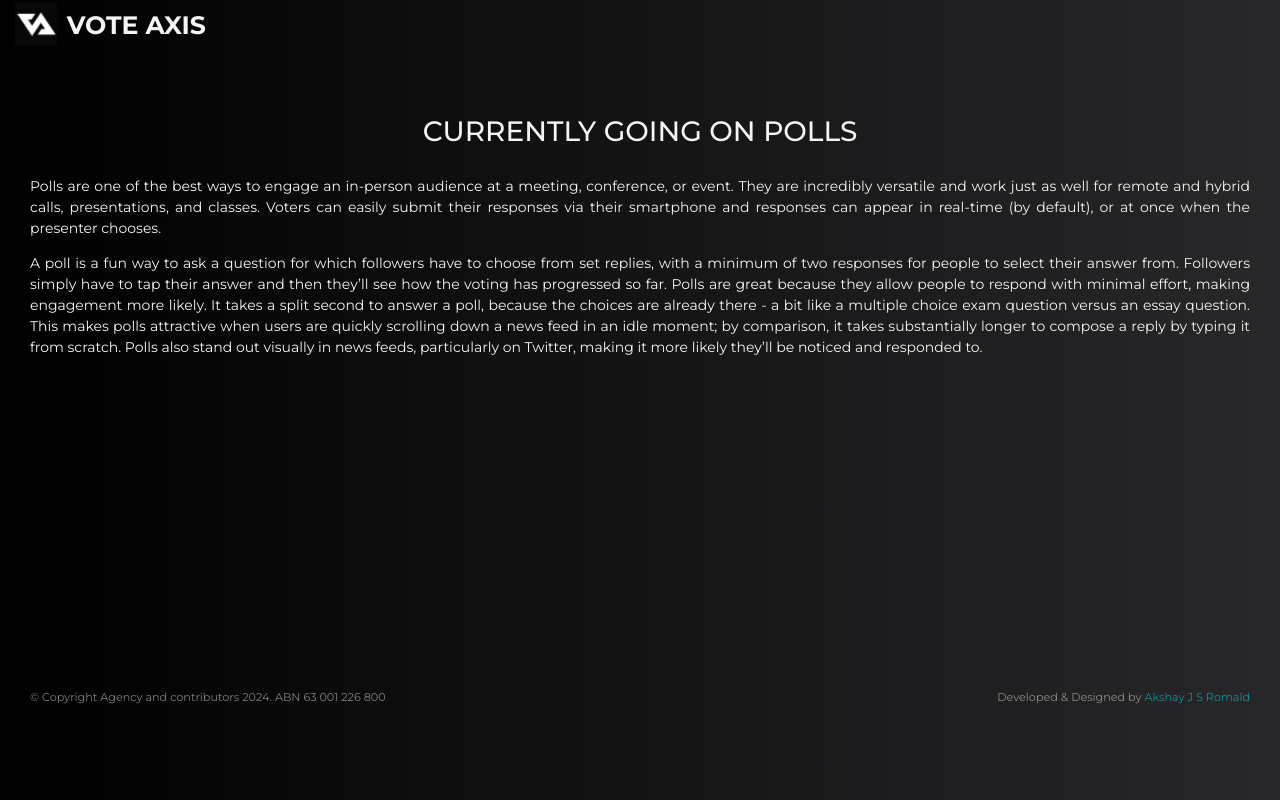
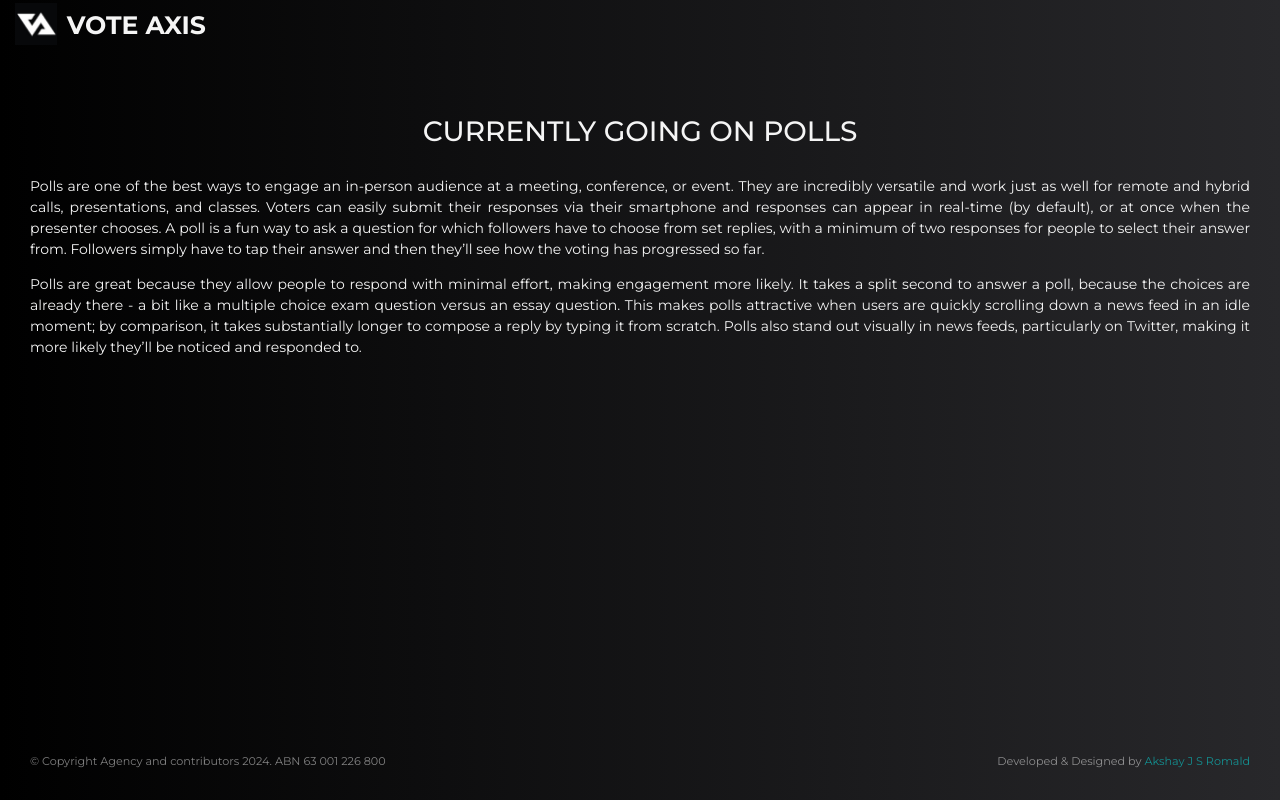
Before and after one commit to akxay98/mysite1, a Django app: template templates/votingApp/index.html in a window 1280 px wide. Run offline with Django 3.2, Linux system fonts and the light colour scheme; the template is opened without the code that fills it, so the values that code supplies are empty.

Commit message:
repair commit

```diff
--- a/static/add.css
+++ b/static/add1.css
@@ -7,6 +7,10 @@
         margin-top: 0px;
         font-size: 8px;
     }
+    .bottom .copyr,.bottom .myname
+    {
+        text-align: center !important;
+    }
 }
 @media screen and (min-width: 641px) and (max-width: 1007px)
 {
@@ -15,7 +19,11 @@
         margin-left: 0px;
         margin-right: 0px;
         margin-top: 0px;
-        font-size: 12px;
+        font-size: 10px;
+    }
+    .bottom .copyr,.bottom .myname
+    {
+        text-align: center !important;
     }
 }
 @media screen and (min-width: 1008px) and (max-width: 1920px)
@@ -70,8 +78,13 @@ body
 .bottom
 {
     position: relative;
-    top: 14vh;
-    bottom: 0vh;
+    padding-top: 2rem;
+    padding-bottom: 1rem;
+
+}
+.bottom .myname
+{
+    text-align: right;
 }
 .bottom div
 {
@@ -90,14 +103,18 @@ body
 
 .login-box
 {
-    padding-top: 8rem;
-    padding-bottom: 14rem;
-    text-align: center;
-    position: relative;
-    top: 5rem;
-    min-height: 38rem;
+    padding-top: 5rem;
+    padding-bottom: 5rem;
+    display: grid;
+    align-content: center;
+    min-height: 85vh;
     max-height: fit-content;
     color: white;
+}
+.login-box div
+{
+    text-align: center;
+    align-items: center;
 }
 .login-box #email
 {
@@ -130,10 +147,9 @@ body
 
 .index
 {
+    padding-top: 5rem;
     color: whitesmoke;
-    position: relative;
-    top: 5rem;
-    min-height: 38rem;
+    min-height: 85vh;
     max-height: fit-content;
     text-align: justify;
     padding-bottom: 5rem;
--- a/templates/base.html
+++ b/templates/base.html
@@ -13,7 +13,7 @@
         <link rel="preconnect" href="https://fonts.gstatic.com" crossorigin>
         <link href="https://fonts.googleapis.com/css2?family=Montserrat:ital,wght@0,100..900;1,100..900&display=swap" rel="stylesheet">
         <link rel="shorcut icon" href="{% static 'favicon.ico' %}">
-        <link rel="stylesheet" href="{% static 'add.css' %}">
+        <link rel="stylesheet" href="{% static 'add1.css' %}">
 
         {% block head %}
 
@@ -28,22 +28,24 @@
                 </div>
             </div>
 
+        <div class="cont">
         {% block content %}
 
         {% endblock %}
+        </div>
+
         <footer class="bottom container-fluid">
             <div class="row">
-                <div class="col-6">
+                <div class="col-md-6 copyr">
                     © Copyright Agency and contributors 2024. ABN 63 001 226 800
                 </div>
-                <div class="col-6" style="text-align: right;">
+                <div class="col-md-6 myname">
                     Developed & Designed by <a href="https://www.linkedin.com/in/akshay-js-romald98" target="_blank">Akshay J S Romald</a>
                 </div>
             </div>
         </footer>
     </div>
 
-        <script src="{% static 'script1.js' %}" async defer></script>
         <script src="https://code.jquery.com/jquery-3.4.1.slim.min.js" integrity="sha384-J6qa4849blE2+poT4WnyKhv5vZF5SrPo0iEjwBvKU7imGFAV0wwj1yYfoRSJoZ+n" crossorigin="anonymous"></script>
         <script src="https://cdn.jsdelivr.net/npm/popper.js@1.16.0/dist/umd/popper.min.js" integrity="sha384-Q6E9RHvbIyZFJoft+2mJbHaEWldlvI9IOYy5n3zV9zzTtmI3UksdQRVvoxMfooAo" crossorigin="anonymous"></script>
         <script src="https://cdn.jsdelivr.net/npm/bootstrap@4.4.1/dist/js/bootstrap.min.js" integrity="sha384-wfSDF2E50Y2D1uUdj0O3uMBJnjuUD4Ih7YwaYd1iqfktj0Uod8GCExl3Og8ifwB6" crossorigin="anonymous"></script>
--- a/templates/votingApp/index.html
+++ b/templates/votingApp/index.html
@@ -4,13 +4,13 @@
 <div class="container-fluid index">
     <div>
         <h2>CURRENTLY GOING ON POLLS</h2><br>
-        <p>Polls are one of the best ways to engage an in-person audience at a meeting, conference, or event. They are incredibly versatile and work just as well for remote and hybrid calls, presentations, and classes. Voters can easily submit their responses via their smartphone and responses can appear in real-time (by default), or at once when the presenter chooses.  </p>
+        <p>Polls are one of the best ways to engage an in-person audience at a meeting, conference, or event. They are incredibly versatile and work just as well for remote and hybrid calls, presentations, and classes. Voters can easily submit their responses via their smartphone and responses can appear in real-time (by default), or at once when the presenter chooses.
 
-        A poll is a fun way to ask a question for which followers have to choose from set replies, with a minimum of two responses for people to select their answer from. Followers simply have to tap their answer and then they’ll see how the voting has progressed so far.
+        A poll is a fun way to ask a question for which followers have to choose from set replies, with a minimum of two responses for people to select their answer from. Followers simply have to tap their answer and then they’ll see how the voting has progressed so far.</p>
 
-        Polls are great because they allow people to respond with minimal effort, making engagement more likely. It takes a split second to answer a poll, because the choices are already there - a bit like a multiple choice exam question versus an essay question.
+        <p>Polls are great because they allow people to respond with minimal effort, making engagement more likely. It takes a split second to answer a poll, because the choices are already there - a bit like a multiple choice exam question versus an essay question.
 
-        This makes polls attractive when users are quickly scrolling down a news feed in an idle moment; by comparison, it takes substantially longer to compose a reply by typing it from scratch. Polls also stand out visually in news feeds, particularly on Twitter, making it more likely they’ll be noticed and responded to.
+        This makes polls attractive when users are quickly scrolling down a news feed in an idle moment; by comparison, it takes substantially longer to compose a reply by typing it from scratch. Polls also stand out visually in news feeds, particularly on Twitter, making it more likely they’ll be noticed and responded to.</p>
     </div>
         {% for q in ques %}
             <div class="content">
```
Also changed, not shown: other parts of static/add1.css (+13 -19 lines).
